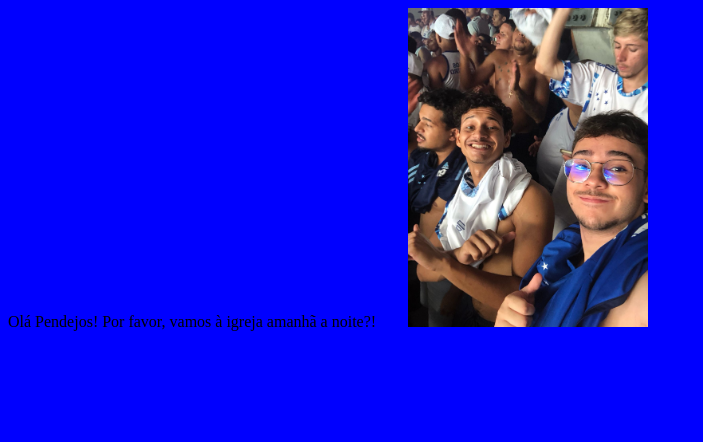
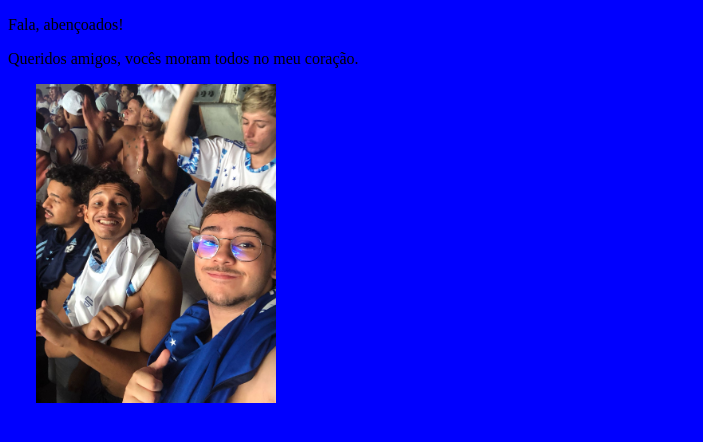
Before and after one commit to ovitorguimaraes/ProjetoWebdoVT, a plain HTML site: page index.html in a window 1280 px wide. Shown: the whole page, without its empty margins (0-703 px from the left). Drawn offline with Linux system fonts and the light colour scheme.

Commit message:
UPDATE index.html

```diff
--- a/index.html
+++ b/index.html
@@ -7,7 +7,9 @@
     <link rel="stylesheet" href="style.css">
 </head>
 <body>
-   Olá Pendejos! Por favor, vamos à igreja amanhã a noite?!
+   <p> Fala, abençoados! </p>
+
+   <p>Queridos amigos, vocês moram todos no meu coração.</p>
    <img src="isaque.jpg" alt="" width="240px">
    <img src="miguelpeixe.jpg" alt="" width="240px">
    <img src="lucas.jpg" alt="" width="240px">
```
